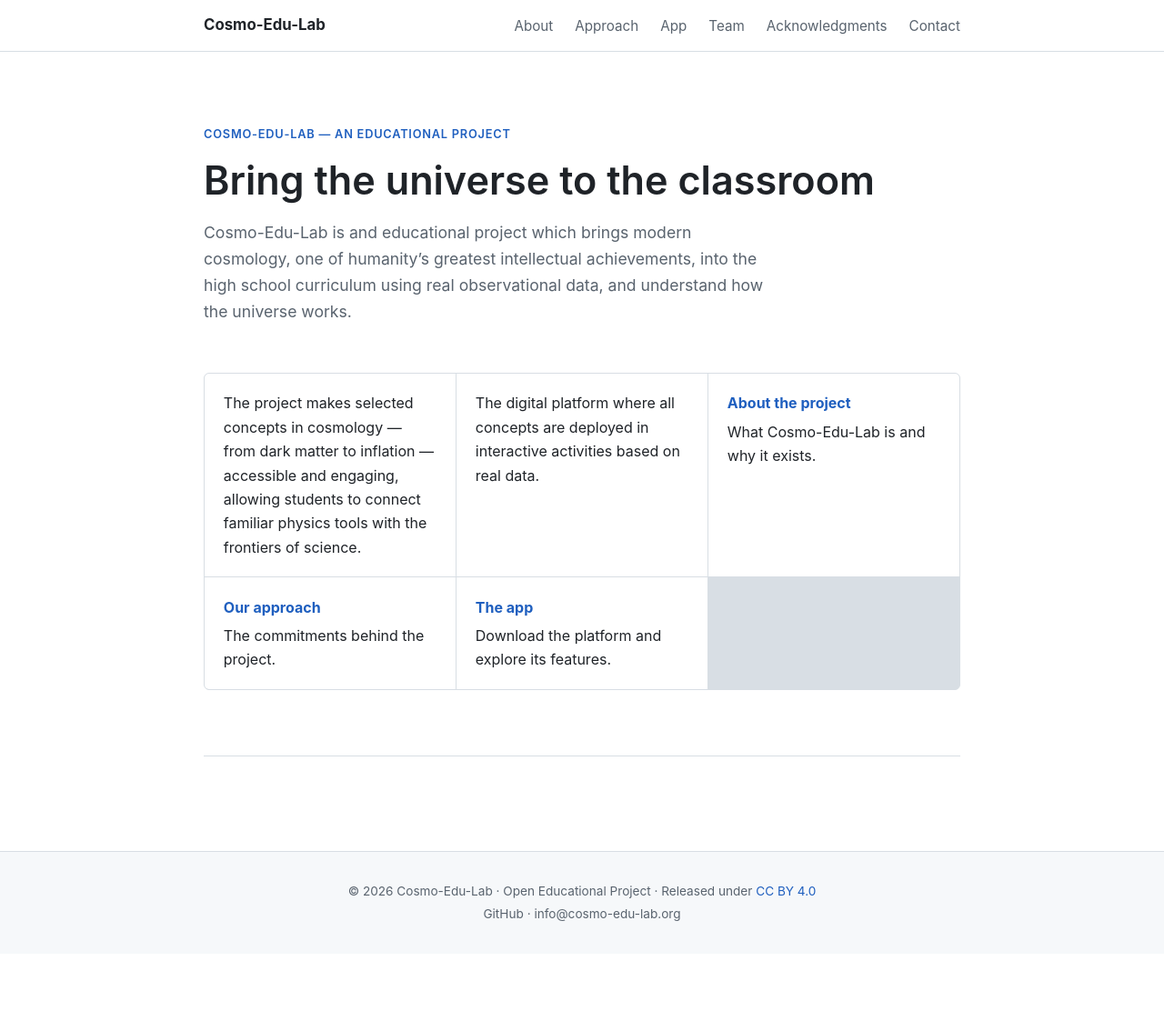
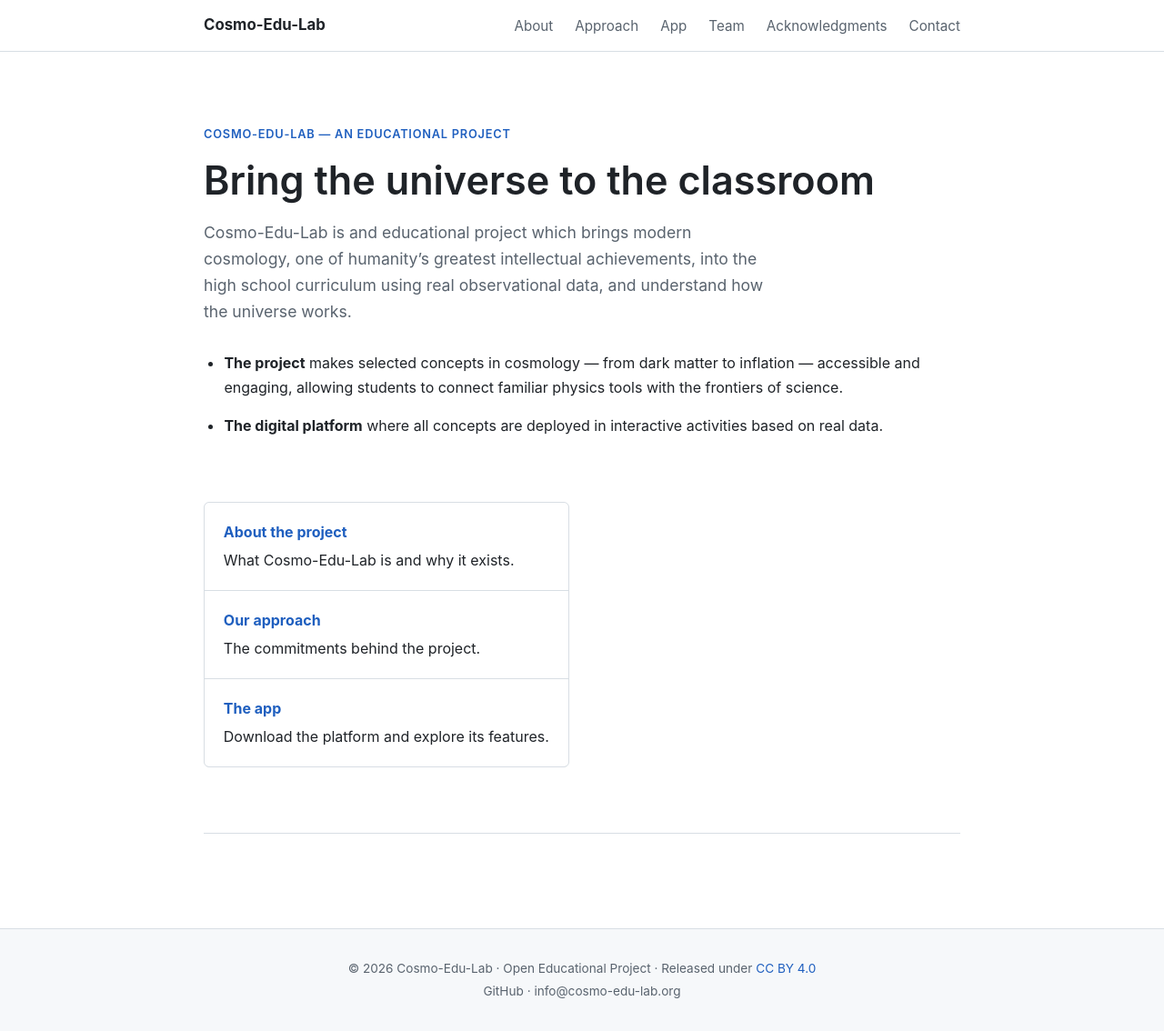
Before and after one commit to cosmo-edu-lab/cosmo-edu-lab.github.io, a Jekyll site: the page built from index.md, in a window 1280 px wide and 1134 px high. Shown: the whole window at 91% size. Built offline with Jekyll 4.4.1, drawn with Linux system fonts in a browser that asks for light colours.

Commit message:
Enhance text formatting in index.md
Emphasized project and platform descriptions with bold formatting.

```diff
--- a/index.md
+++ b/index.md
@@ -16,9 +16,11 @@
 
 <div class="hero-actions" markdown="1">
 
-* The project makes selected concepts in cosmology — from dark matter to inflation — accessible and engaging, allowing students to connect familiar physics tools with the frontiers of science.
+* **The project** makes selected concepts in cosmology — from dark matter to inflation — accessible and engaging, allowing students to connect familiar physics tools with the frontiers of science.
 
-* The digital platform where all concepts are deployed in interactive activities based on real data.
+* **The digital platform** where all concepts are deployed in interactive activities based on real data.
+
+<div class="hero-actions" markdown="1">
 
 - **[About the project]({{ '/about/' | relative_url }})** What Cosmo-Edu-Lab is and why it exists.
 - **[Our approach]({{ '/approach/' | relative_url }})** The commitments behind the project.
```
